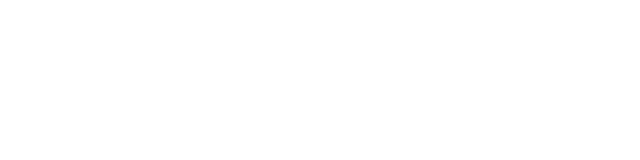
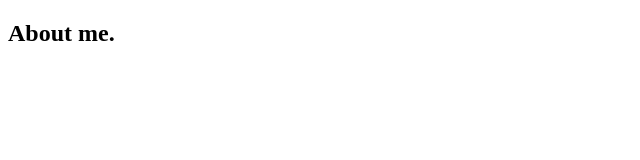
Before and after one commit to Ugboaja-Uchechi/portfolio-site, a React (Create React App) app: page /about in a window 1280 px wide. Before the commit this address had no page. Shown: the top 160 px of the page, without its empty margins (0-640 px from the left). Built offline with nearby package versions, Linux system fonts and the light colour scheme.

Commit message:
Create about component

```diff
--- a/src/App.js
+++ b/src/App.js
@@ -1,12 +1,14 @@
 import React from "react";
 import { Routes, Route } from 'react-router-dom';
 import Home from './component/Home';
+import About from "./component/About";
 
 function App() {
   return (
     <>
      <Routes>
        <Route exact path="/" element={<Home />} />
+       <Route exact path="/about" element={<About />} />
     </Routes>
     </>
   );
--- /dev/null
+++ b/src/component/About.js
@@ -0,0 +1,14 @@
+import React from "react";
+
+const About = () => {
+  return (
+    <>
+      <section>
+        <h2>About me.</h2>
+        <p></p>
+      </section>
+    </>
+  )
+}
+
+export default About;
--- a/src/component/Home.js
+++ b/src/component/Home.js
@@ -1,5 +1,6 @@
 import React from "react";
 import NavBar from "./Navbar";
+import About from "./About";
 
 const Home = () => {
   return (
@@ -8,6 +9,7 @@
       <main>
         <h1>Hi &#x1f44b;, I'm Stephanie. A Front-End Developer</h1>
       </main>
+      <About />
     </>
   )
 }
```
